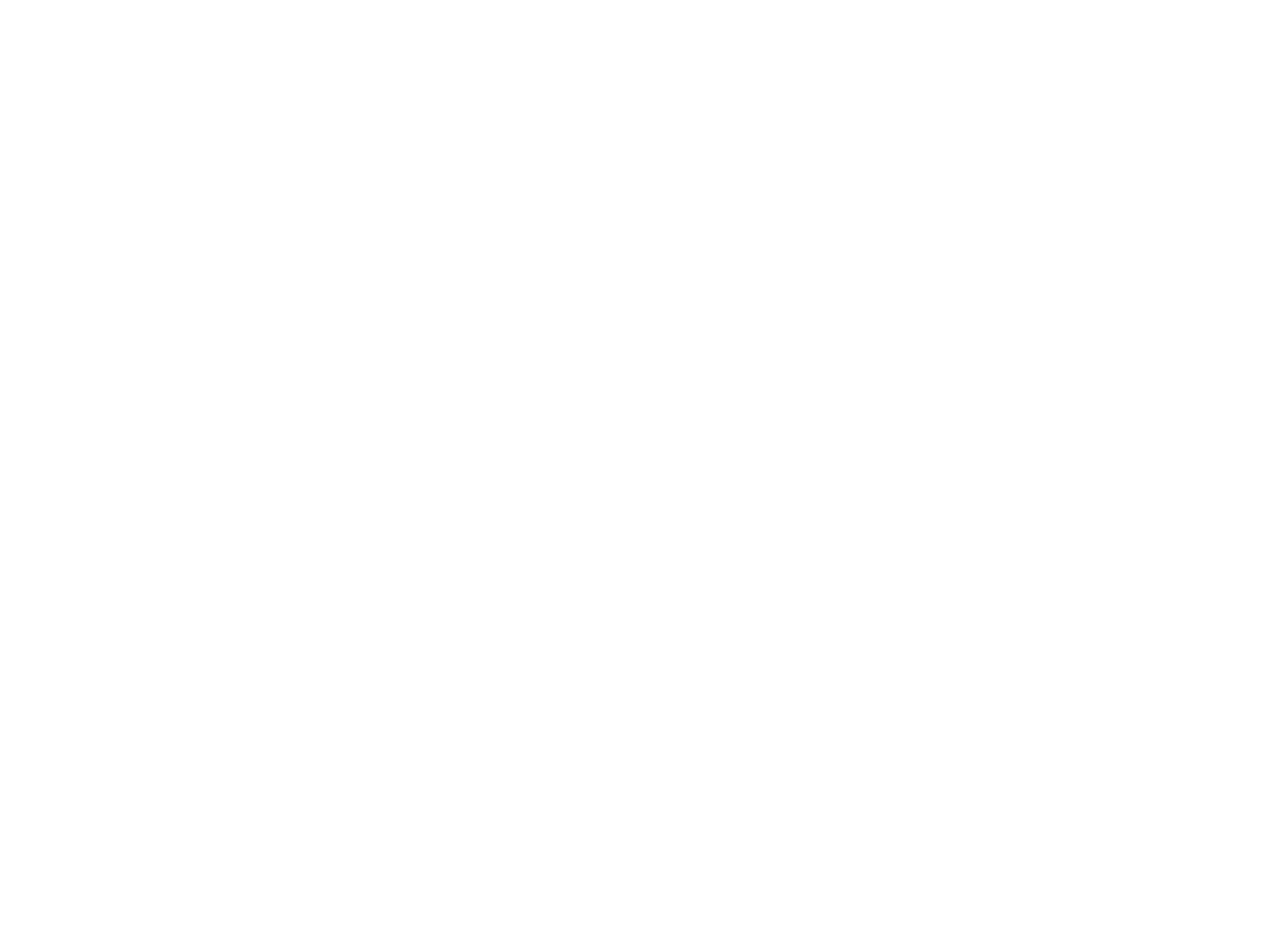
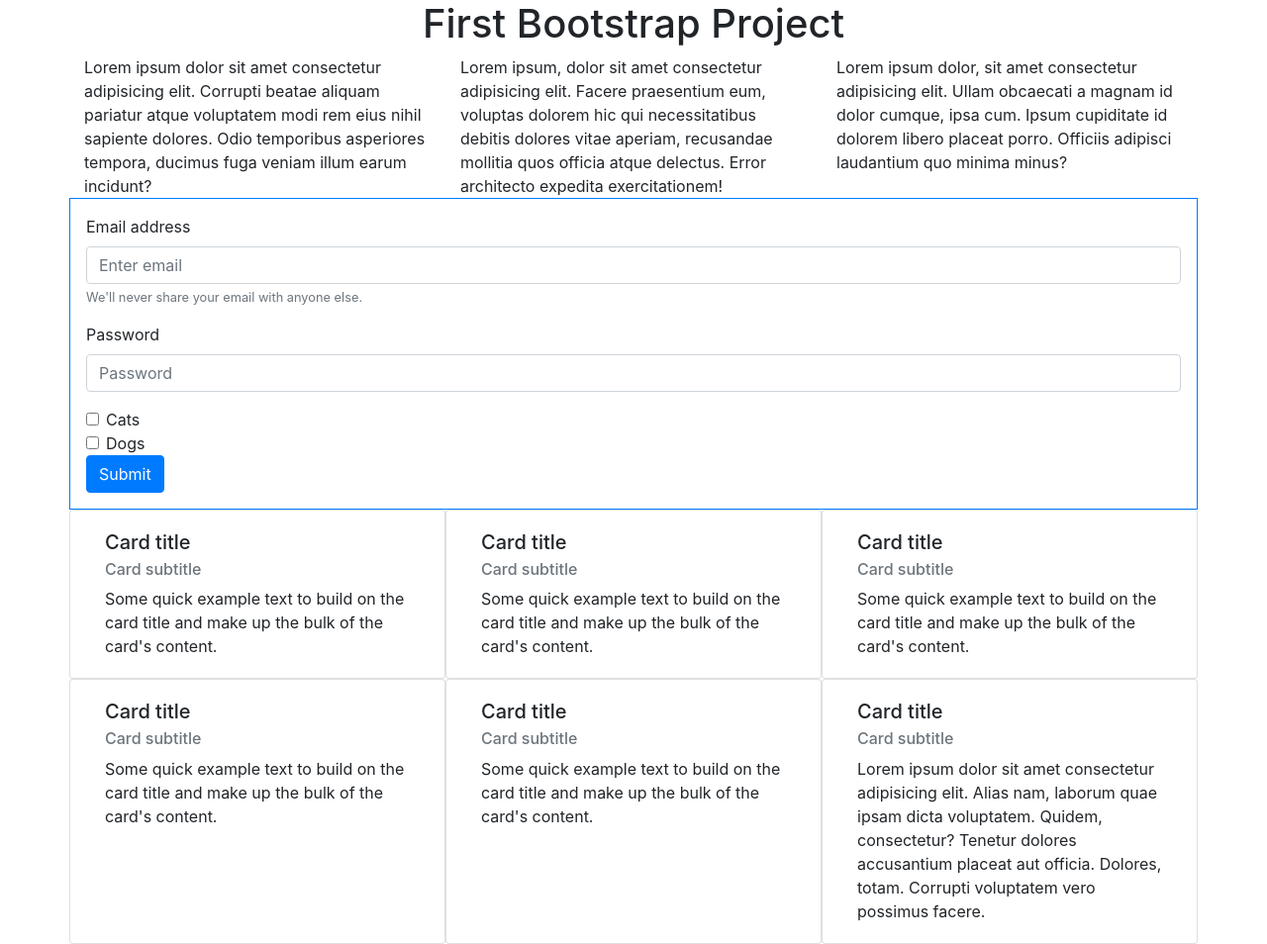
Before and after one commit to joshua-hurn/Bootstrap_4_Drills_Class, a plain HTML site: page index.html in a window 1280 px wide. Shown: the whole page at 99% size. Before the commit the page ends 800 px from the top, so only its background shows below. Drawn offline with nearby package versions, Linux system fonts and the light colour scheme.

Commit message:
finished

```diff
--- /dev/null
+++ b/app.js
@@ -0,0 +1,3 @@
+$(document).on('keyup keydown', function(e) {
+    console.log(e.shiftKey);
+});
--- a/index.html
+++ b/index.html
@@ -1,14 +1,122 @@
 <!DOCTYPE html>
 <html lang="en">
+
 <head>
     <meta charset="UTF-8">
     <meta name="viewport" content="width=device-width, initial-scale=1.0">
     <meta http-equiv="X-UA-Compatible" content="ie=edge">
-    <link rel="stylesheet" href="https://maxcdn.bootstrapcdn.com/bootstrap/4.0.0/css/bootstrap.min.css" integrity="sha384-Gn5384xqQ1aoWXA+058RXPxPg6fy4IWvTNh0E263XmFcJlSAwiGgFAW/dAiS6JXm" crossorigin="anonymous">
+    <link rel="stylesheet" href="https://maxcdn.bootstrapcdn.com/bootstrap/4.0.0/css/bootstrap.min.css"
+        integrity="sha384-Gn5384xqQ1aoWXA+058RXPxPg6fy4IWvTNh0E263XmFcJlSAwiGgFAW/dAiS6JXm" crossorigin="anonymous">
+    <link rel="stylesheet" href="styles.css">
     <title>Document</title>
 </head>
+
 <body>
+    <div class="container">
+        <div class="row justify-content-center">
+            <h1>First Bootstrap Project</h1>
+        </div>
 
+        <div class="row justify-content-around">
+            <div class="col-4">
+                Lorem ipsum dolor sit amet consectetur adipisicing elit. Corrupti beatae aliquam pariatur atque
+                voluptatem modi rem eius nihil sapiente dolores. Odio temporibus asperiores tempora, ducimus fuga veniam
+                illum earum incidunt?
+            </div>
+            <div class="col-4">
+                Lorem ipsum, dolor sit amet consectetur adipisicing elit. Facere praesentium eum, voluptas dolorem hic
+                qui necessitatibus debitis dolores vitae aperiam, recusandae mollitia quos officia atque delectus. Error
+                architecto expedita exercitationem!
+            </div>
+            <div class="col-4">
+                Lorem ipsum dolor, sit amet consectetur adipisicing elit. Ullam obcaecati a magnam id dolor cumque, ipsa
+                cum. Ipsum cupiditate id dolorem libero placeat porro. Officiis adipisci laudantium quo minima minus?
+            </div>
+        </div>
 
+        <div class="row">
+            <form class="col-12 border border-primary p-3">
+                <div class="form-group">
+                    <label for="exampleInputEmail1">Email address</label>
+                    <input type="email" class="form-control" id="exampleInputEmail1" aria-describedby="emailHelp"
+                        placeholder="Enter email">
+                    <small id="emailHelp" class="form-text text-muted">We'll never share your email with anyone
+                        else.</small>
+                </div>
+                <div class="form-group">
+                    <label for="exampleInputPassword1">Password</label>
+                    <input type="password" class="form-control" id="exampleInputPassword1" placeholder="Password">
+                </div>
+                <div class="form-check">
+                    <input type="checkbox" class="form-check-input" id="exampleCheck1">
+                    <label class="form-check-label" for="exampleCheck1">Cats</label>
+                </div>
+                <div class="form-check">
+                    <input class="form-check-input" type="checkbox" value="" id="defaultCheck1">
+                    <label class="form-check-label" for="defaultCheck1">
+                        Dogs
+                    </label>
+                </div>
+                <button type="submit" class="btn btn-primary">Submit</button>
+            </form>
+        </div>
+
+        <div class="row">
+            <div class="card col-4" style="width: 18rem;">
+                <div class="card-body">
+                    <h5 class="card-title">Card title</h5>
+                    <h6 class="card-subtitle mb-2 text-muted">Card subtitle</h6>
+                    <p class="card-text">Some quick example text to build on the card title and make up the bulk of the
+                        card's content.</p>
+                </div>
+            </div>
+            <div class="card col-4" style="width: 18rem;">
+                <div class="card-body">
+                    <h5 class="card-title">Card title</h5>
+                    <h6 class="card-subtitle mb-2 text-muted">Card subtitle</h6>
+                    <p class="card-text">Some quick example text to build on the card title and make up the bulk of the
+                        card's content.</p>
+                </div>
+            </div>
+            <div class="card col-4" style="width: 18rem;">
+                <div class="card-body">
+                    <h5 class="card-title">Card title</h5>
+                    <h6 class="card-subtitle mb-2 text-muted">Card subtitle</h6>
+                    <p class="card-text">Some quick example text to build on the card title and make up the bulk of the
+                        card's content.</p>
+                </div>
+            </div>
+            <div class="card col-4" style="width: 18rem;">
+                <div class="card-body">
+                    <h5 class="card-title">Card title</h5>
+                    <h6 class="card-subtitle mb-2 text-muted">Card subtitle</h6>
+                    <p class="card-text">Some quick example text to build on the card title and make up the bulk of the
+                        card's content.</p>
+                </div>
+            </div>
+            <div class="card col-4" style="width: 18rem;">
+                <div class="card-body">
+                    <h5 class="card-title">Card title</h5>
+                    <h6 class="card-subtitle mb-2 text-muted">Card subtitle</h6>
+                    <p class="card-text">Some quick example text to build on the card title and make up the bulk of the
+                        card's content.</p>
+                </div>
+            </div>
+            <div class="card col-4" style="width: 18rem;">
+                <div class="card-body">
+                    <h5 class="card-title">Card title</h5>
+                    <h6 class="card-subtitle mb-2 text-muted">Card subtitle</h6>
+                    <p class="card-text">Lorem ipsum dolor sit amet consectetur adipisicing elit. Alias nam, laborum
+                        quae ipsam dicta voluptatem. Quidem, consectetur? Tenetur dolores accusantium placeat aut
+                        officia. Dolores, totam. Corrupti voluptatem vero possimus facere.</p>
+                </div>
+            </div>
+        </div>
+    </div>
+
+    <script src="https://code.jquery.com/jquery-3.4.1.js"
+        integrity="sha256-WpOohJOqMqqyKL9FccASB9O0KwACQJpFTUBLTYOVvVU=" crossorigin="anonymous"></script>
+        <script src="app.js"></script>
 </body>
+
 </html>
--- /dev/null
+++ b/styles.css
@@ -0,0 +1,4 @@
+/* .container-fluid {
+    background-color: blue;
+    height: 500px;
+} */
```
